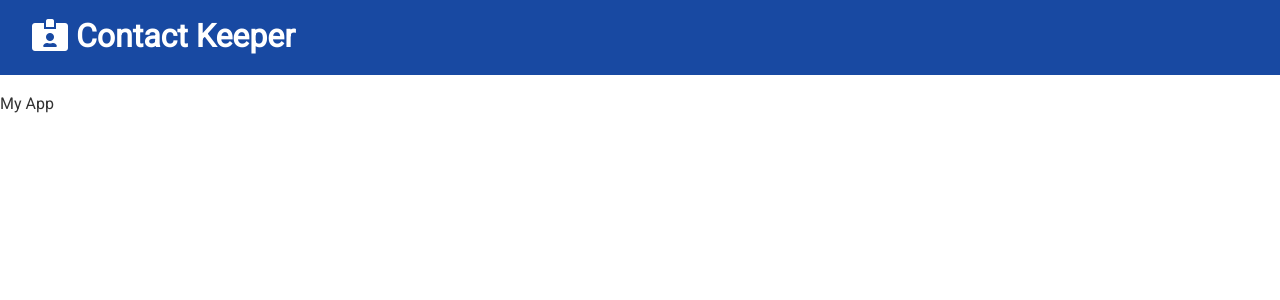
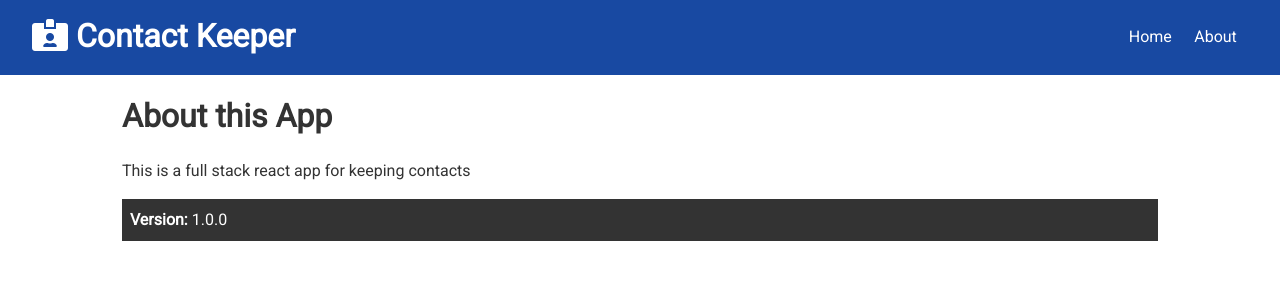
Before and after one commit to kevin-labtani/contact-keeper-MERN, a React (Create React App) app in the folder client/: page /about in a window 1280 px wide. Shown: the top 300 px of the page. Built offline with nearby package versions, Linux system fonts and the light colour scheme.

Commit message:
add router and setup about and home pages

```diff
--- a/client/src/App.js
+++ b/client/src/App.js
@@ -1,13 +1,23 @@
-import React from "react";
+import React, { Fragment } from "react";
+import { BrowserRouter as Router, Route, Switch } from "react-router-dom";
 import Navbar from "./components/layout/Navbar";
+import Home from "./components/pages/Home";
+import About from "./components/pages/About";
 import "./App.css";
 
 const App = () => {
   return (
-    <div className="App">
-      <Navbar />
-      My App
-    </div>
+    <Router>
+      <Fragment className="App">
+        <Navbar />
+        <div className="container">
+          <Switch>
+            <Route exact path="/" component={Home} />
+            <Route exact path="/about" component={About} />
+          </Switch>
+        </div>
+      </Fragment>
+    </Router>
   );
 };
 
--- a/client/src/components/layout/Navbar.js
+++ b/client/src/components/layout/Navbar.js
@@ -1,5 +1,6 @@
 import React from "react";
 import PropTypes from "prop-types";
+import { Link } from "react-router-dom";
 
 const Navbar = ({ title, icon }) => {
   return (
@@ -7,6 +8,14 @@
       <h1>
         <i className={icon} /> {title}
       </h1>
+      <ul>
+        <li>
+          <Link to="/">Home</Link>
+        </li>
+        <li>
+          <Link to="/about">About</Link>
+        </li>
+      </ul>
     </div>
   );
 };
--- /dev/null
+++ b/client/src/components/pages/About.js
@@ -0,0 +1,17 @@
+import React from "react";
+
+const About = () => {
+  return (
+    <div>
+      <h1>About this App</h1>
+      <p className="my-1">
+        This is a full stack react app for keeping contacts
+      </p>
+      <p className="bg-dark p">
+        <strong>Version: </strong> 1.0.0
+      </p>
+    </div>
+  );
+};
+
+export default About;
--- /dev/null
+++ b/client/src/components/pages/Home.js
@@ -0,0 +1,11 @@
+import React from 'react'
+
+const Home = () => {
+  return (
+    <div>
+      <h1>Home</h1>
+    </div>
+  )
+}
+
+export default Home
```
